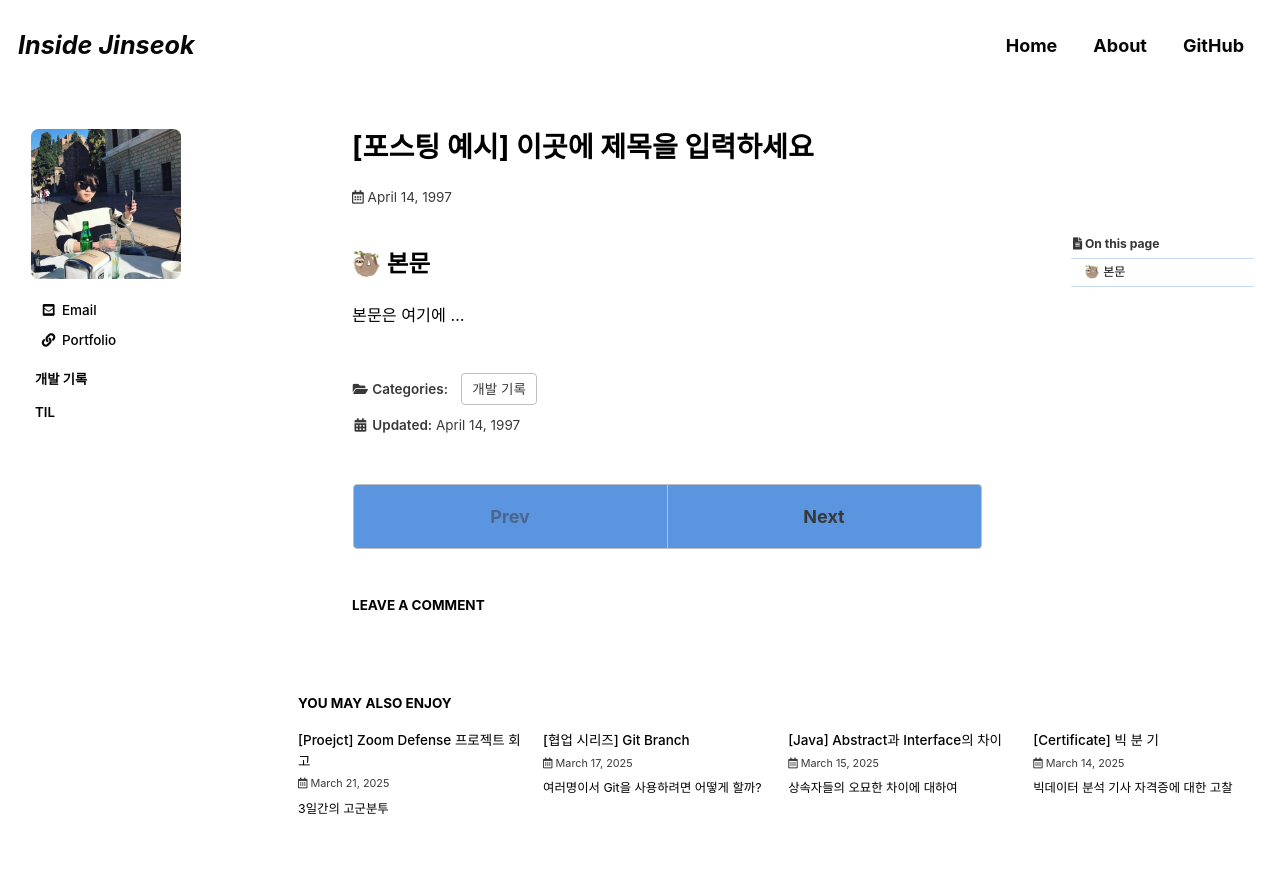
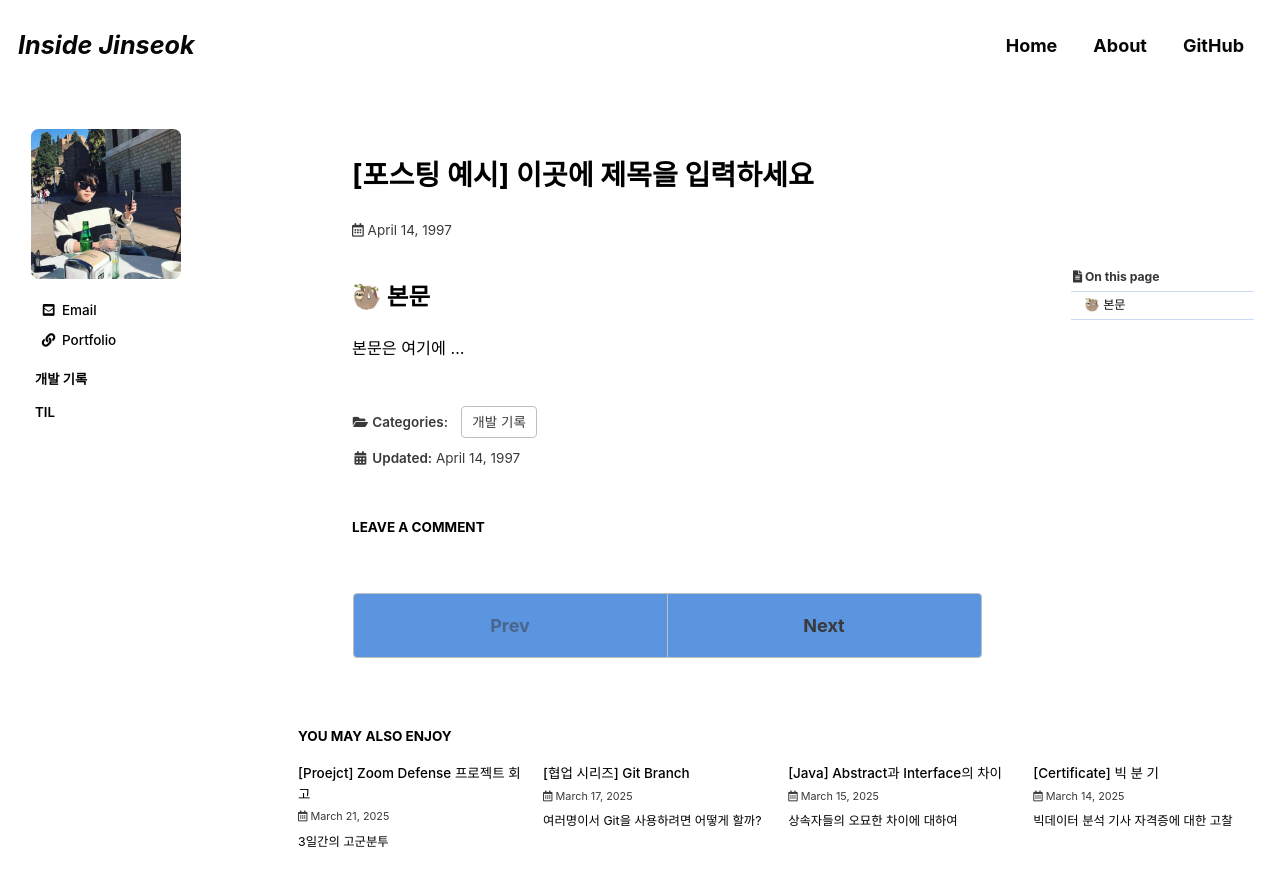
Before and after one commit to JJOK97/JJOK97.github.io, a Jekyll site: the page built from _posts/1997-04-14-template.md, in a window 1280 px wide and 900 px high. Shown: the top 886 px of the window. Built offline with Jekyll 4.4.1, drawn with Linux system fonts in a browser that asks for light colours; cached includes are drawn as plain includes; some web fonts are replaced; comment, search, counter and statistics services are not loaded; some of the changed lines change nothing that is shown.

Commit message:
update utterances(github comments)

```diff
--- a/_layouts/single.html
+++ b/_layouts/single.html
@@ -2,88 +2,112 @@
 layout: default
 ---
 
-{% if page.header.overlay_color or page.header.overlay_image or page.header.image %}
-  {% include page__hero.html %}
-{% elsif page.header.video.id and page.header.video.provider %}
-  {% include page__hero_video.html %}
-{% endif %}
+{% if page.header.overlay_color or page.header.overlay_image or page.header.image %} {% include page__hero.html %} {%
+elsif page.header.video.id and page.header.video.provider %} {% include page__hero_video.html %} {% endif %} {% if
+page.url != "/" and site.breadcrumbs %} {% unless paginator %} {% include breadcrumbs.html %} {% endunless %} {% endif
+%}
 
-{% if page.url != "/" and site.breadcrumbs %}
-  {% unless paginator %}
-    {% include breadcrumbs.html %}
-  {% endunless %}
-{% endif %}
-
-<div id="main" role="main">
+<div
+    id="main"
+    role="main"
+>
     {% include sidebar.html %}
 
-  <article class="page" itemscope itemtype="https://schema.org/CreativeWork">
-    {% if page.title %}<meta itemprop="headline" content="{{ page.title | markdownify | strip_html | strip_newlines | escape_once }}">{% endif %}
-    {% if page.excerpt %}<meta itemprop="description" content="{{ page.excerpt | markdownify | strip_html | strip_newlines | escape_once }}">{% endif %}
-    {% if page.date %}<meta itemprop="datePublished" content="{{ page.date | date_to_xmlschema }}">{% endif %}
-    {% if page.last_modified_at %}<meta itemprop="dateModified" content="{{ page.last_modified_at | date_to_xmlschema }}">{% endif %}
+    <article
+        class="page"
+        itemscope
+        itemtype="https://schema.org/CreativeWork"
+    >
+        {% if page.title %}<meta
+            itemprop="headline"
+            content="{{ page.title | markdownify | strip_html | strip_newlines | escape_once }}"
+        />{% endif %} {% if page.excerpt %}<meta
+            itemprop="description"
+            content="{{ page.excerpt | markdownify | strip_html | strip_newlines | escape_once }}"
+        />{% endif %} {% if page.date %}<meta
+            itemprop="datePublished"
+            content="{{ page.date | date_to_xmlschema }}"
+        />{% endif %} {% if page.last_modified_at %}<meta
+            itemprop="dateModified"
+            content="{{ page.last_modified_at | date_to_xmlschema }}"
+        />{% endif %}
 
         <div class="page__inner-wrap">
             {% unless page.header.overlay_color or page.header.overlay_image %}
             <header>
-          {% if page.title %}<h1 id="page-title" class="page__title" itemprop="headline">{{ page.title | markdownify | remove: "<p>" | remove: "</p>" }}</h1>{% endif %}
-          {% include page__meta.html %}
+                {% if page.title %}
+                <h1
+                    id="page-title"
+                    class="page__title"
+                    itemprop="headline"
+                >
+                    {{ page.title | markdownify | remove: "
+                    <p>" | remove: "</p>
+                    " }}
+                </h1>
+                {% endif %} {% include page__meta.html %}
             </header>
             {% endunless %}
 
-      <section class="page__content" itemprop="text">
+            <section
+                class="page__content"
+                itemprop="text"
+            >
                 {% if page.toc %}
                 <aside class="sidebar__right {% if page.toc_sticky %}sticky{% endif %}">
                     <nav class="toc">
-              <header><h4 class="nav__title"><i class="fas fa-{{ page.toc_icon | default: 'file-alt' }}"></i> {{ page.toc_label | default: site.data.ui-text[site.locale].toc_label | default: "On this page" }}</h4></header>
-              {% include toc.html sanitize=true html=content h_min=1 h_max=6 class="toc__menu" skip_no_ids=true %}
+                        <header>
+                            <h4 class="nav__title">
+                                <i class="fas fa-{{ page.toc_icon | default: 'file-alt' }}"></i> {{ page.toc_label |
+                                default: site.data.ui-text[site.locale].toc_label | default: "On this page" }}
+                            </h4>
+                        </header>
+                        {% include toc.html sanitize=true html=content h_min=1 h_max=6 class="toc__menu"
+                        skip_no_ids=true %}
                     </nav>
                 </aside>
+                {% endif %} {{ content }} {% if page.link %}
+                <div>
+                    <a
+                        href="{{ page.link }}"
+                        class="btn btn--primary"
+                        >{{ site.data.ui-text[site.locale].ext_link_label | default: "Direct Link" }}</a
+                    >
+                </div>
                 {% endif %}
-        {{ content }}
-        {% if page.link %}<div><a href="{{ page.link }}" class="btn btn--primary">{{ site.data.ui-text[site.locale].ext_link_label | default: "Direct Link" }}</a></div>{% endif %}
             </section>
 
             <footer class="page__meta">
                 {% if site.data.ui-text[site.locale].meta_label %}
                 <h4 class="page__meta-title">{{ site.data.ui-text[site.locale].meta_label }}</h4>
-        {% endif %}
-        {% include page__taxonomy.html %}
-        {% include page__date.html %}
+                {% endif %} {% include page__taxonomy.html %} {% include page__date.html %}
             </footer>
 
-      {% if page.share %}{% include social-share.html %}{% endif %}
-
-      {% include post_pagination.html %}
-
+            {% if page.share %}{% include social-share.html %}{% endif %} {% if jekyll.environment == 'production' and
+            site.comments.provider and page.comments %} {% include comments.html %} {% endif %} {% include
+            post_pagination.html %}
         </div>
-
-    {% if jekyll.environment == 'production' and site.comments.provider and page.comments %}
-      {% include comments.html %}
-    {% endif %}
     </article>
 
-  {% comment %}<!-- only show related on a post page when `related: true` -->{% endcomment %}
-  {% if page.id and page.related and site.related_posts.size > 0 %}
+    {% comment %}<!-- only show related on a post page when `related: true` -->{% endcomment %} {% if page.id and
+    page.related and site.related_posts.size > 0 %}
     <div class="page__related">
-      <h4 class="page__related-title">{{ site.data.ui-text[site.locale].related_label | default: "You May Also Enjoy" }}</h4>
+        <h4 class="page__related-title">
+            {{ site.data.ui-text[site.locale].related_label | default: "You May Also Enjoy" }}
+        </h4>
         <div class="grid__wrapper">
-        {% for post in site.related_posts limit:4 %}
-          {% include archive-single.html type="grid" %}
-        {% endfor %}
+            {% for post in site.related_posts limit:4 %} {% include archive-single.html type="grid" %} {% endfor %}
         </div>
     </div>
-  {% comment %}<!-- otherwise show recent posts if no related when `related: true` -->{% endcomment %}
-  {% elsif page.id and page.related %}
+    {% comment %}<!-- otherwise show recent posts if no related when `related: true` -->{% endcomment %} {% elsif
+    page.id and page.related %}
     <div class="page__related">
-      <h4 class="page__related-title">{{ site.data.ui-text[site.locale].related_label | default: "You May Also Enjoy" }}</h4>
+        <h4 class="page__related-title">
+            {{ site.data.ui-text[site.locale].related_label | default: "You May Also Enjoy" }}
+        </h4>
         <div class="grid__wrapper">
-        {% for post in site.posts limit:4 %}
-          {% if post.id == page.id %}
-            {% continue %}
-          {% endif %}
-          {% include archive-single.html type="grid" %}
-        {% endfor %}
+            {% for post in site.posts limit:4 %} {% if post.id == page.id %} {% continue %} {% endif %} {% include
+            archive-single.html type="grid" %} {% endfor %}
         </div>
     </div>
     {% endif %}
```
Lines whose indentation alone changed are shown as unchanged.
